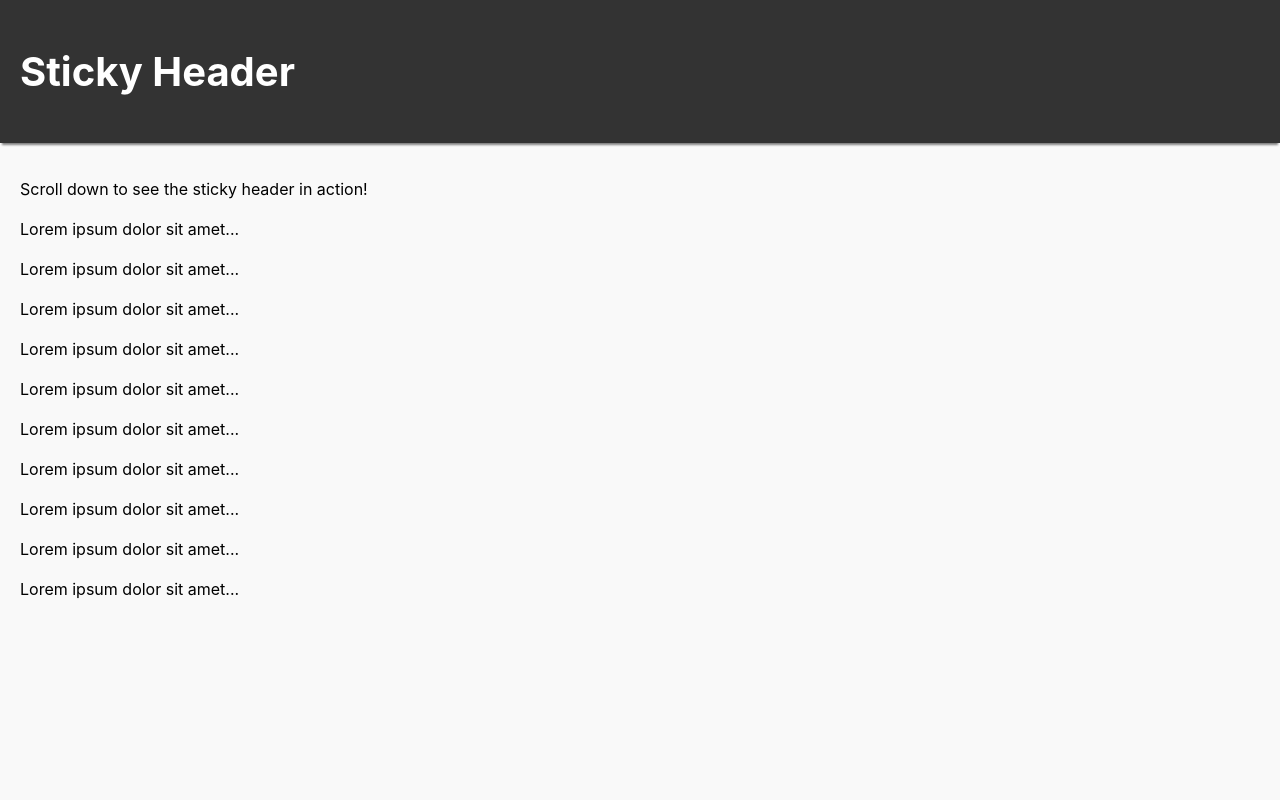
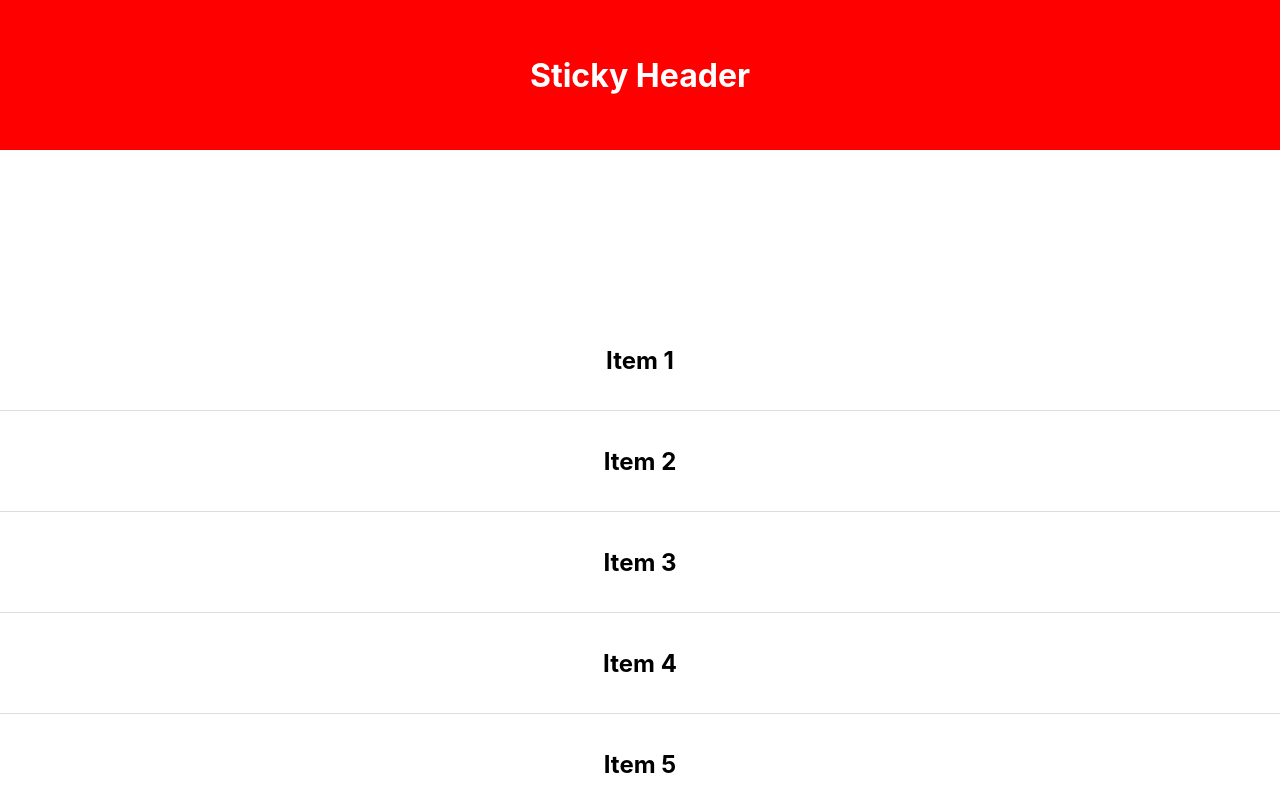
Before and after one commit to Riya-dhingra3/COE_PRACTISE, a React (Create React App) app: page / in a window 1280 px wide. Shown: the top 800 px of the page. Built offline with nearby package versions, Linux system fonts and the light colour scheme.

Commit message:
scroll header version 2

```diff
--- a/src/App.js
+++ b/src/App.js
@@ -1,54 +1,72 @@
-import React, { useState, useEffect } from "react";
-import "./App.css"; // Make sure to include your styles
+import React, { useEffect, useState } from 'react';
 
 const StickyHeader = () => {
     const [isSticky, setIsSticky] = useState(false);
+    const [headerHeight, setHeaderHeight] = useState(150); // Initial height
 
-  // Track scroll event to toggle sticky class
     useEffect(() => {
         const handleScroll = () => {
-      const scrollTop = window.scrollY;
-      // Set sticky class when scroll position is greater than 50px
-      if (scrollTop > 50) {
-        setIsSticky(true);
-      } else {
-        setIsSticky(false);
-      }
+            const currentScrollY = window.pageYOffset;
+
+            // Adjust header height and stickiness
+            const newHeight = Math.max(70, 150 - currentScrollY);
+            setHeaderHeight(newHeight);
+            setIsSticky(currentScrollY > 80);
         };
 
-    // aman
-
-    window.addEventListener("scroll", handleScroll);
-
-    // Clean up event listener on component unmount
+        window.addEventListener('scroll', handleScroll);
         return () => {
-      window.removeEventListener("scroll", handleScroll);
+            window.removeEventListener('scroll', handleScroll);
         };
     }, []);
 
+    // Precompute header styles based on state
+    const headerStyle = {
+        position: isSticky ? 'fixed' : 'relative',
+        top: 0,
+        left: 0,
+        right: 0,
+        height: isSticky ? '70px' : `${headerHeight}px`, // Fixed height when sticky
+        backgroundColor: isSticky ? '#841584' : 'red',
+        zIndex: 1000,
+        display: 'flex',
+        alignItems: 'center',
+        justifyContent: 'center',
+        color: 'white',
+        transition: 'background-color 0.3s', // Remove height transition
+    };
+
+    const titleStyle = {
+        fontSize: isSticky ? '24px' : '32px',
+        transition: 'font-size 0.3s',
+    };
+
+    return (
+        <div style={headerStyle}>
+            <h1 style={titleStyle}>Sticky Header</h1>
+        </div>
+    );
+};
+
+const App = () => {
     return (
         <div>
-      {/* Sticky Header */}
-      <header className={`sticky-header ${isSticky ? "sticky" : ""}`}>
-        <h1>Sticky Header</h1>
-      </header>
-
-      {/* Content */}
-      <div className="content">
-        <p>Scroll down to see the sticky header in action!</p>
-        <p>Lorem ipsum dolor sit amet...</p>
-        <p>Lorem ipsum dolor sit amet...</p>
-        <p>Lorem ipsum dolor sit amet...</p>
-        <p>Lorem ipsum dolor sit amet...</p>
-        <p>Lorem ipsum dolor sit amet...</p>
-        <p>Lorem ipsum dolor sit amet...</p>
-        <p>Lorem ipsum dolor sit amet...</p>
-        <p>Lorem ipsum dolor sit amet...</p>
-        <p>Lorem ipsum dolor sit amet...</p>
-        <p>Lorem ipsum dolor sit amet...</p>
+            <StickyHeader />
+            <div style={{ paddingTop: '160px' }}> {/* Padding to prevent content overlap */}
+                {[...Array(100)].map((_, index) => (
+                    <div key={index} style={{
+                        height: '100px',
+                        borderBottom: '1px solid #ddd',
+                        display: 'flex',
+                        alignItems: 'center',
+                        justifyContent: 'center',
+                    }}>
+                        <h2>Item {index + 1}</h2>
+                    </div>
+                ))}
             </div>
         </div>
     );
 };
 
-export default StickyHeader;
+export default App;
```
Lines whose indentation alone changed are shown as unchanged.
